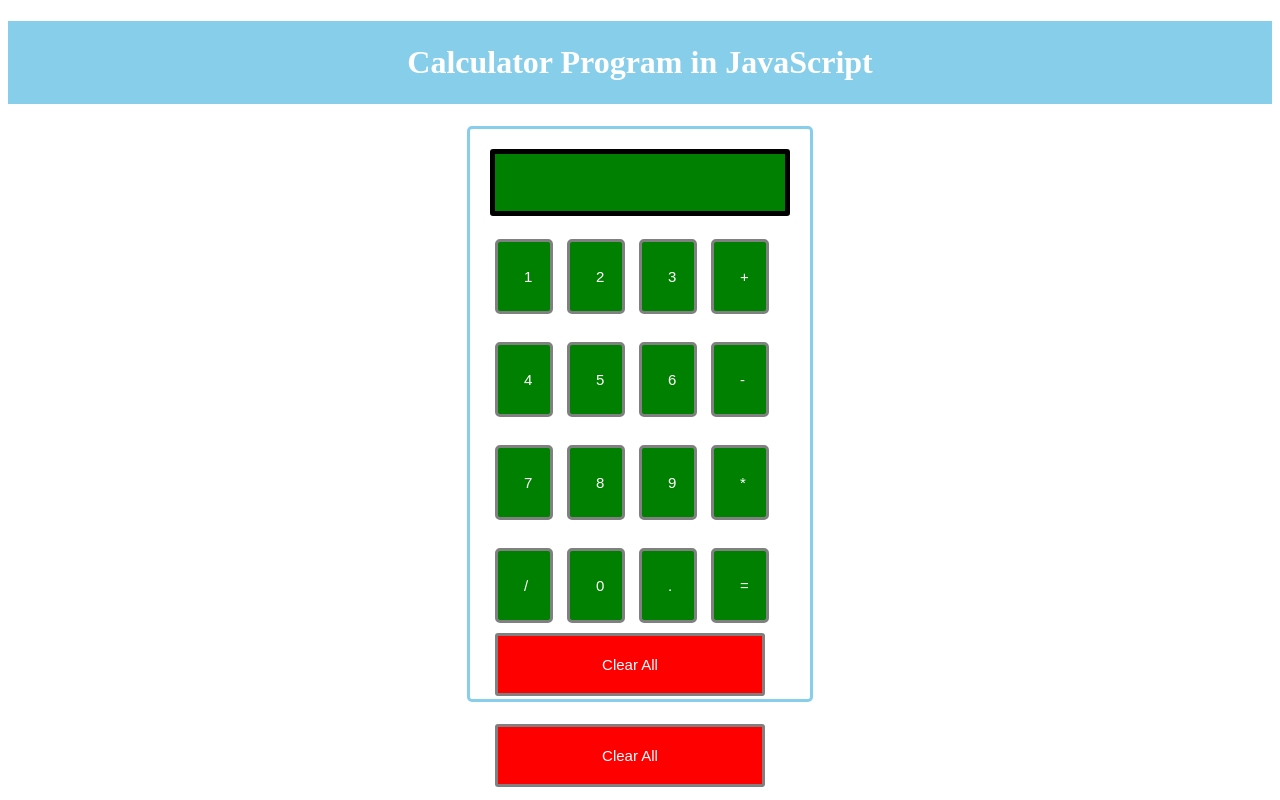
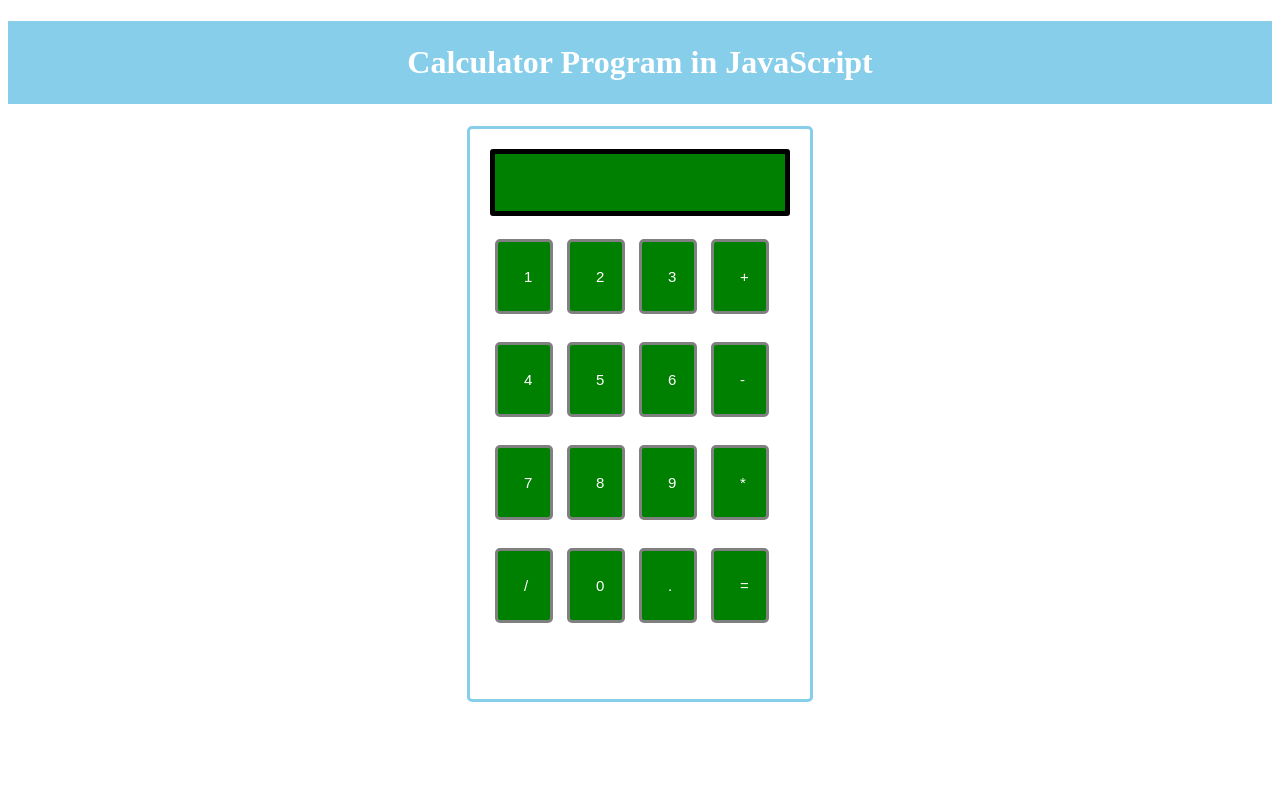
Before and after one commit to yash123chauhan/Calculator, a plain HTML site: page index.html in a window 1280 px wide. Drawn offline with Linux system fonts and the light colour scheme.

Commit message:
Removed buttons

```diff
--- a/index.html
+++ b/index.html
@@ -89,14 +89,6 @@ border: 5px solid black;
     <input type = "button" value = "." onclick = "form1.answer.value += '.' ">
     <!-- When we click on the '=' button, the onclick() shows the sum results on the calculator screen. -->
   <input type = "button" value = "=" onclick = "form1.answer.value = eval(form1.answer.value) ">
-  <br>
-  <!-- Display the Cancel button and erase all data entered by the user. -->
-  <input type = "button" value = "Clear All" onclick = "form1.answer.value = ' ' " id= "clear" >
-  <br>
-  <br>
-  <!-- Display the Cancel button and erase all data entered by the user. -->
-  <input type = "button" value = "Clear All" onclick = "form1.answer.value = ' ' " id= "clear" >
-  <br>
 
 </form>
 </div>
```
